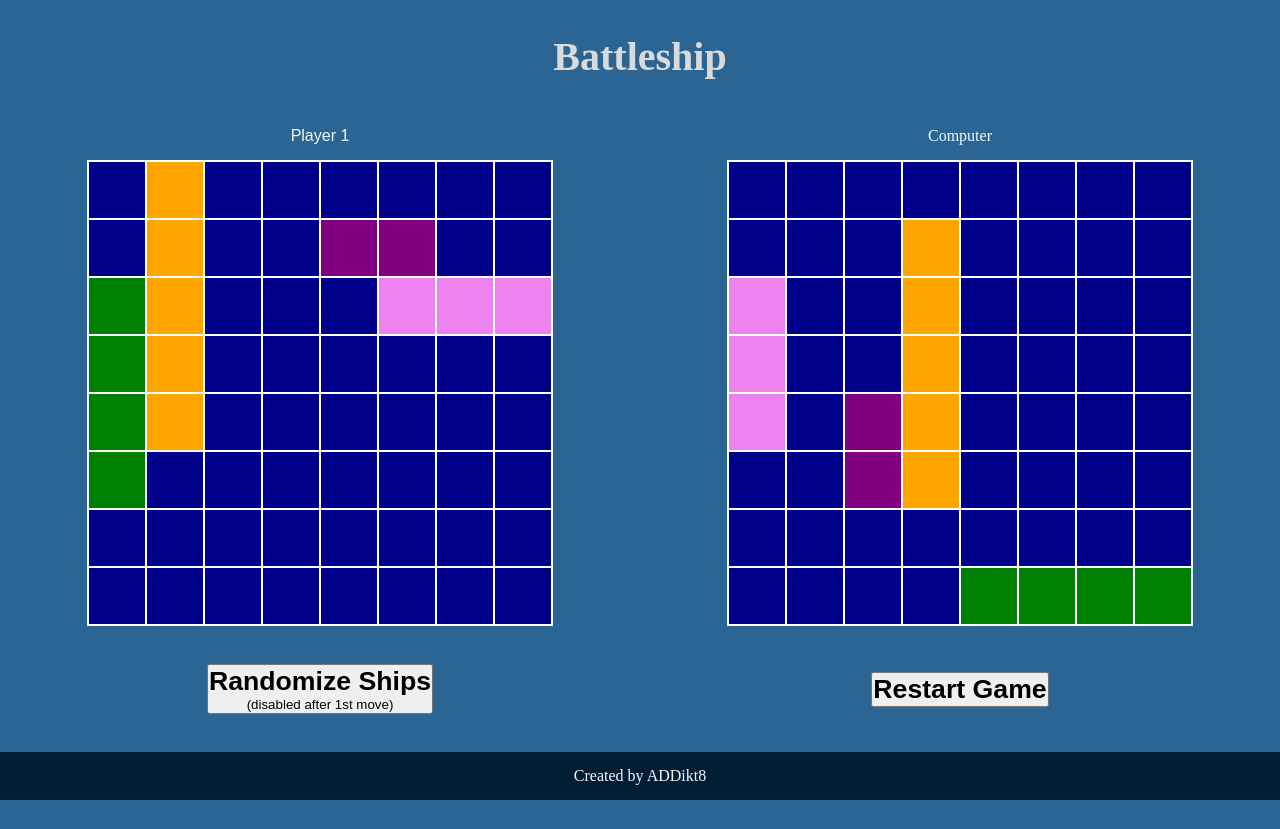
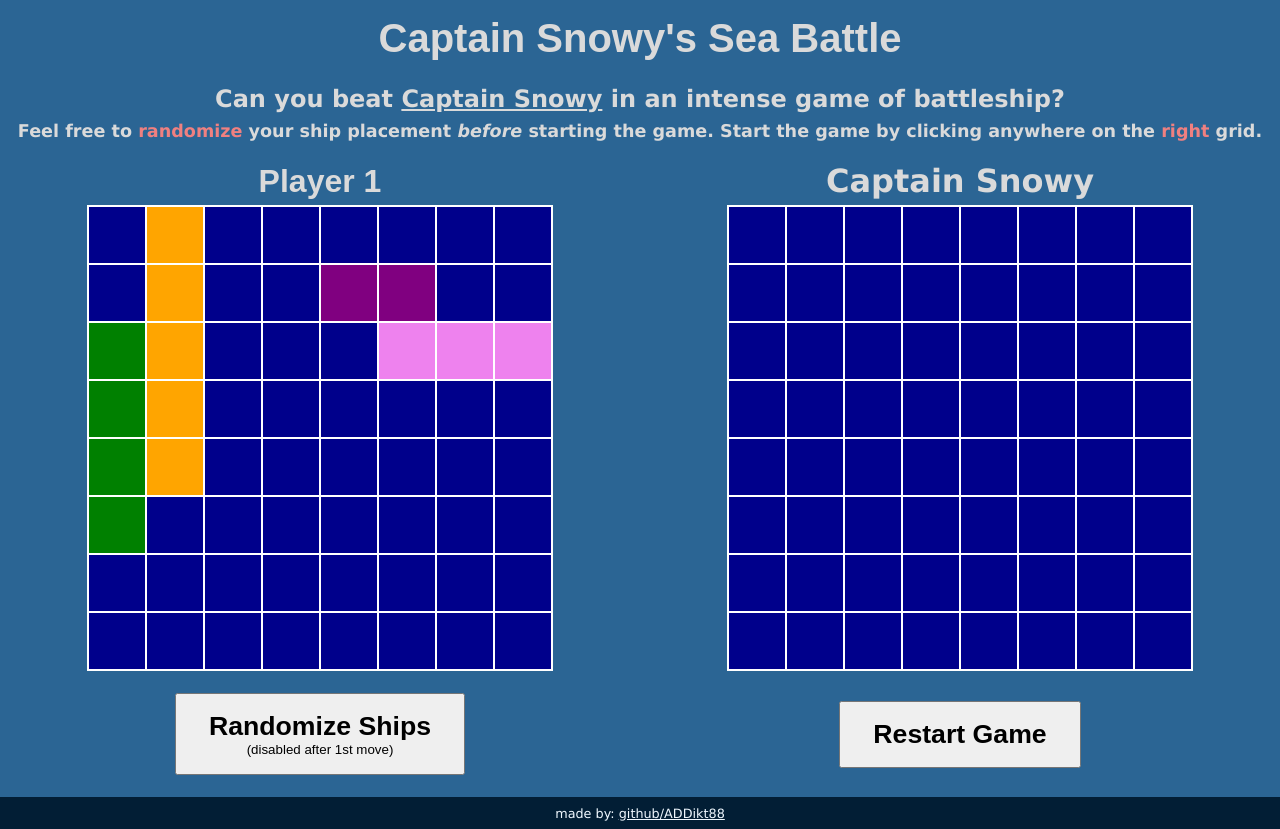
Before and after one commit to ADDikt88/battleship, a website built with webpack: page src/template.html in a window 1280 px wide. Before the commit the page ends 800 px from the top, so only its background shows below. Built offline with nearby package versions, Linux system fonts and the light colour scheme.

Commit message:
Styling edits
Made some changes to the title, and added basic functionality
subtitles for the user.

```diff
--- a/src/index.js
+++ b/src/index.js
@@ -5,6 +5,16 @@ console.log("Battleship STARTS");
 
 renderPage();
 mainpage();
+footer();
+
+function footer() {
+  const footer = document.querySelector("footer");
+  const author = document.createElement("p");
+  author.setAttribute("class", "author");
+  author.innerHTML =
+    'made by: <a href="https://github.com/ADDikt88/" target="_blank">github/ADDikt88</a>';
+  footer.appendChild(author);
+}
 
 //Allow player to randomize ships
 const randomizeButton = document.querySelector(".randomize-button");
--- a/src/mainpage.js
+++ b/src/mainpage.js
@@ -1,6 +1,6 @@
 import { startGame, switchTurnOrder } from "./gameLogic.js";
 let recentHitIndexStack = [-1];
-let viewerHack = true;
+let viewerHack = false;
 
 function mainpage() {
   let newGame = startGame();
@@ -193,10 +193,10 @@ function updateButtonStatus(button, state, ship, gameboard, id) {
 function triggerEndGame(id) {
   if (id == 1) {
     console.log(`YOU WIN!!!`);
-    alert(`YOU WIN!!!`);
+    alert(`Wow, you beat Captain Snowy in an intense sea battle!!!`);
   } else {
     console.log("You lose...");
-    alert(`You lose...`);
+    alert(`You lost to Captain Snowy? No shame in losing to the best!`);
   }
   disableAllButtons();
   let restartButton = document.querySelector(".restart-button");
--- a/src/styles.css
+++ b/src/styles.css
@@ -6,7 +6,7 @@
 body {
   background-color: rgb(43, 101, 148);
   display: grid;
-  grid-template-rows: 1fr auto minmax(2rem, 3rem);
+  grid-template-rows: 1fr auto 2rem;
   grid-template-columns: 1fr;
   align-items: center;
   justify-content: center;
@@ -14,25 +14,42 @@ body {
   width: 100vw;
   max-width: 100%;
   min-width: 800px;
+
+  font-family: "Lucida Sans", "Lucida Sans Regular", "Lucida Grande",
+    "Lucida Sans Unicode", Geneva, Verdana, sans-serif;
 }
 
 header {
   width: 100%;
   text-align: center;
+  padding-bottom: 1rem;
 }
 
 header > h1 {
   font-size: 2.5rem;
+  color: rgb(218, 218, 218);
+  font-family: fantasy;
+  padding: 1rem;
+}
+
+header > h2 {
+  font-size: 1.5rem;
+  color: rgb(218, 218, 218);
+  padding: 0.5rem;
+}
+
+header > h3 {
+  font-size: 1.1rem;
   color: rgb(218, 218, 218);
 }
 
 .main-container {
   display: grid;
   grid-template-columns: 1fr 1fr;
-  grid-template-rows: minmax(3rem, 1fr) 8fr minmax(6rem, 4fr);
+  grid-template-rows: minmax(3rem, 1fr) 8fr minmax(6rem, 3fr);
   height: 80vh;
   width: 100%;
-  min-height: 500px;
+  min-height: 550px;
   min-width: 850px;
 }
 
@@ -41,8 +58,15 @@ header > h1 {
   color: aliceblue;
 }
 
+#player-label,
+#computer-label {
+  font-size: 2rem;
+  color: rgb(218, 218, 218);
+  padding: 0.2rem;
+  font-weight: bolder;
+}
+
 input {
-  font-size: 1rem;
   border: none;
   background-color: rgb(43, 101, 148);
   color: aliceblue;
@@ -90,6 +114,23 @@ footer {
 footer > p {
   color: aliceblue;
   align-items: center;
+  font-size: 0.8rem;
+}
+
+a:link {
+  color: aliceblue;
+  background-color: transparent;
+  text-decoration: underline;
+}
+a:visited {
+  color: lightblue;
+  background-color: transparent;
+  text-decoration: none;
+}
+a:hover {
+  color: red;
+  background-color: transparent;
+  text-decoration: underline;
 }
 
 .not-this-turn {
@@ -101,3 +142,8 @@ footer > p {
 .p2 > button:hover:enabled {
   filter: brightness(200%);
 }
+
+.randomize-button,
+.restart-button {
+  padding: 1rem 2rem;
+}
--- a/src/template.html
+++ b/src/template.html
@@ -7,14 +7,16 @@
   </head>
   <body>
     <header>
-      <h1>Battleship</h1>
+      <h1>Captain Snowy's Sea Battle</h1>
+      <h2 class = "subtitle">Can you beat <span style="text-decoration:underline; font-weight:bolder;">Captain Snowy</span> in an intense game of battleship?</h2>
+      <h3 class = "subtitle">Feel free to <span style="color: lightcoral">randomize</span> your ship placement <span style="font-style: italic;">before</span> starting the game. Start the game by clicking anywhere on the <span style="color: lightcoral">right</span> grid.</h3>
     </header>
     <div class="main-container">
       <div class="player-1-container">
-        <input type="text" value="Player 1"></input>
+        <input id="player-label" type="text" value="Player 1"></input>
       </div>
       <div class="player-2-container">
-        <p>Computer</p>
+        <p id="computer-label">Captain Snowy</p>
       </div>
       <div class="player-1-gameboard-container"></div>
       <div class="player-2-gameboard-container"></div>
@@ -27,6 +29,6 @@
         <button class = "restart-button"><h1>Restart Game</h1></button>
       </div>
     </div>
-    <footer><p>Created by ADDikt8</p></footer>
+    <footer></footer>
   </body>
 </html>
```
